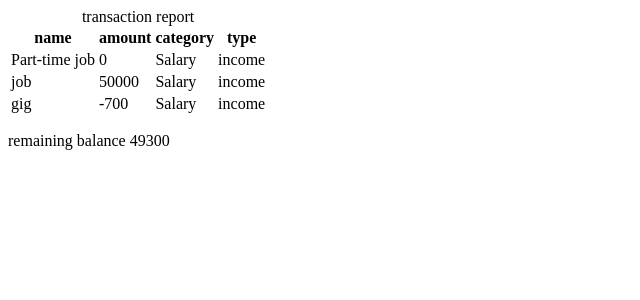
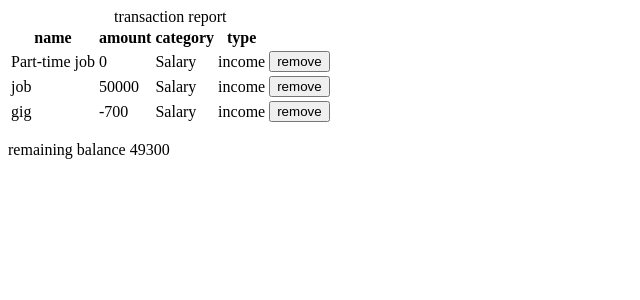
Before and after one commit to Atharken/Flask, a Flask app: page /transaction in a window 1280 px wide. Shown: the top 300 px of the page, without its empty margins (0-640 px from the left). Run offline with Flask 3, Linux system fonts and the light colour scheme.

Commit message:
Update transaction.html

```diff
--- a/templates/transaction.html
+++ b/templates/transaction.html
@@ -28,9 +28,13 @@
                 <tr>
                     <td>{{i.name}}</td>
                     <td>{{i.amount}}</td>
-
                     <td>{{i.category}}</td>
                     <td>{{i.type}}</td>
+                    <td>
+                      <form action = "{{url_for('remove', index = loop.index0)}}" method = "post">
+                        <button type = "submit">remove</button>
+                      </form>
+                    </td>
                 </tr>
                 {%endfor%}
         </tbody>
```
